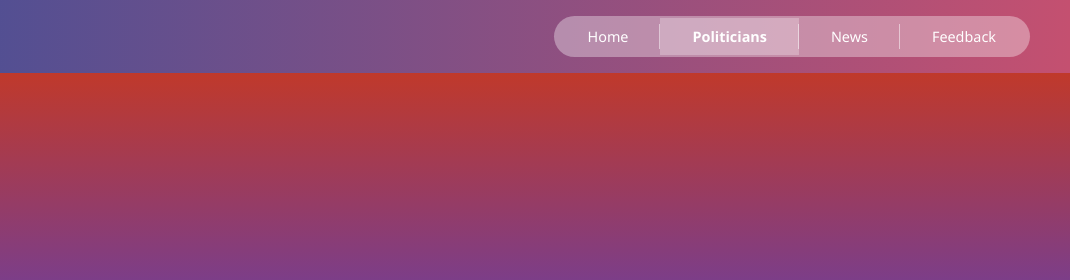
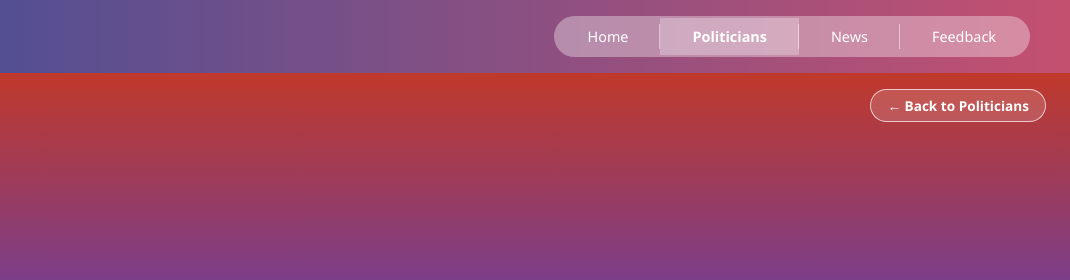
Before and after one commit to AzeOcram/pangako-web-app, a plain HTML site: page politicians-section/politician-detail.html in a window 1280 px wide. Shown: the top 280 px of the page, 210-1280 px from the left. Drawn offline with Linux system fonts and the light colour scheme.

Commit message:
Feat: added back btn in politician details section.

```diff
--- a/politicians-section/politician-detail.css
+++ b/politicians-section/politician-detail.css
@@ -185,3 +185,24 @@ body {
 }
 .saln-table tr:last-child td { border-bottom: none; }
 .saln-networth { font-weight: 700; color: #3d4f99; }
+
+/* ── Back button ── */
+.back-btn {
+  position: absolute;
+  top: 16px;
+  right: 24px;
+  z-index: 3;
+  color: white;
+  text-decoration: none;
+  font-size: 0.85rem;
+  font-weight: 600;
+  background: rgba(255, 255, 255, 0.15);
+  padding: 6px 16px;
+  border-radius: 999px;
+  border: 1.5px solid rgba(255, 255, 255, 0.7);
+  transition: background 0.2s;
+}
+
+.back-btn:hover {
+  background: rgba(255, 255, 255, 0.35);
+}
--- a/politicians-section/politician-detail.html
+++ b/politicians-section/politician-detail.html
@@ -24,6 +24,8 @@
 
   <!-- HERO -->
   <div class="hero">
+    <!-- Back button -->
+    <a href="politicians.html" class="back-btn">← Back to Politicians</a>
     <div class="hero-firstname" id="detailFirstname"></div>
     <img class="hero-photo" id="detailPhoto" src="" alt="" />
     <div class="hero-lastname" id="detailLastname"></div>
```
